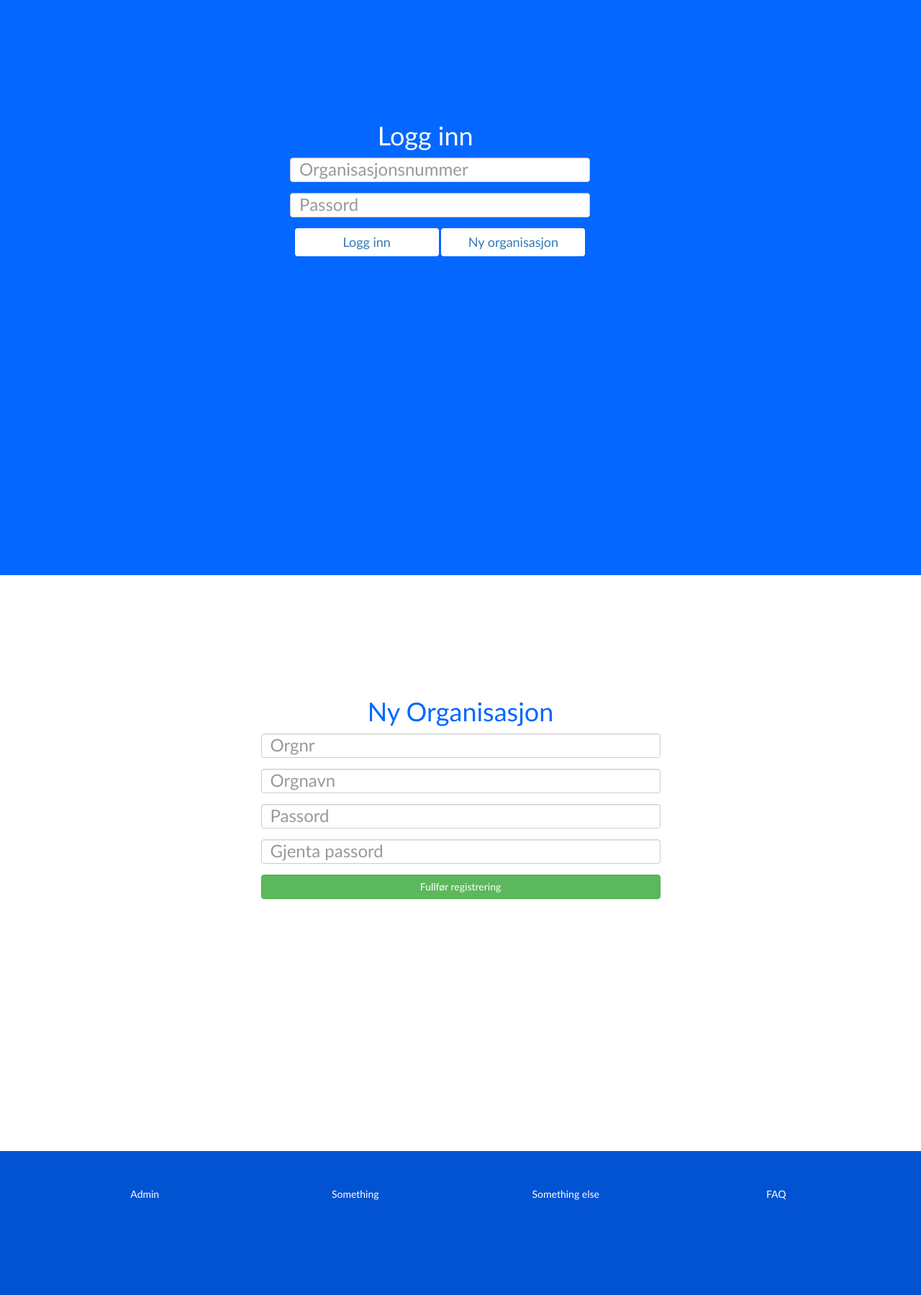
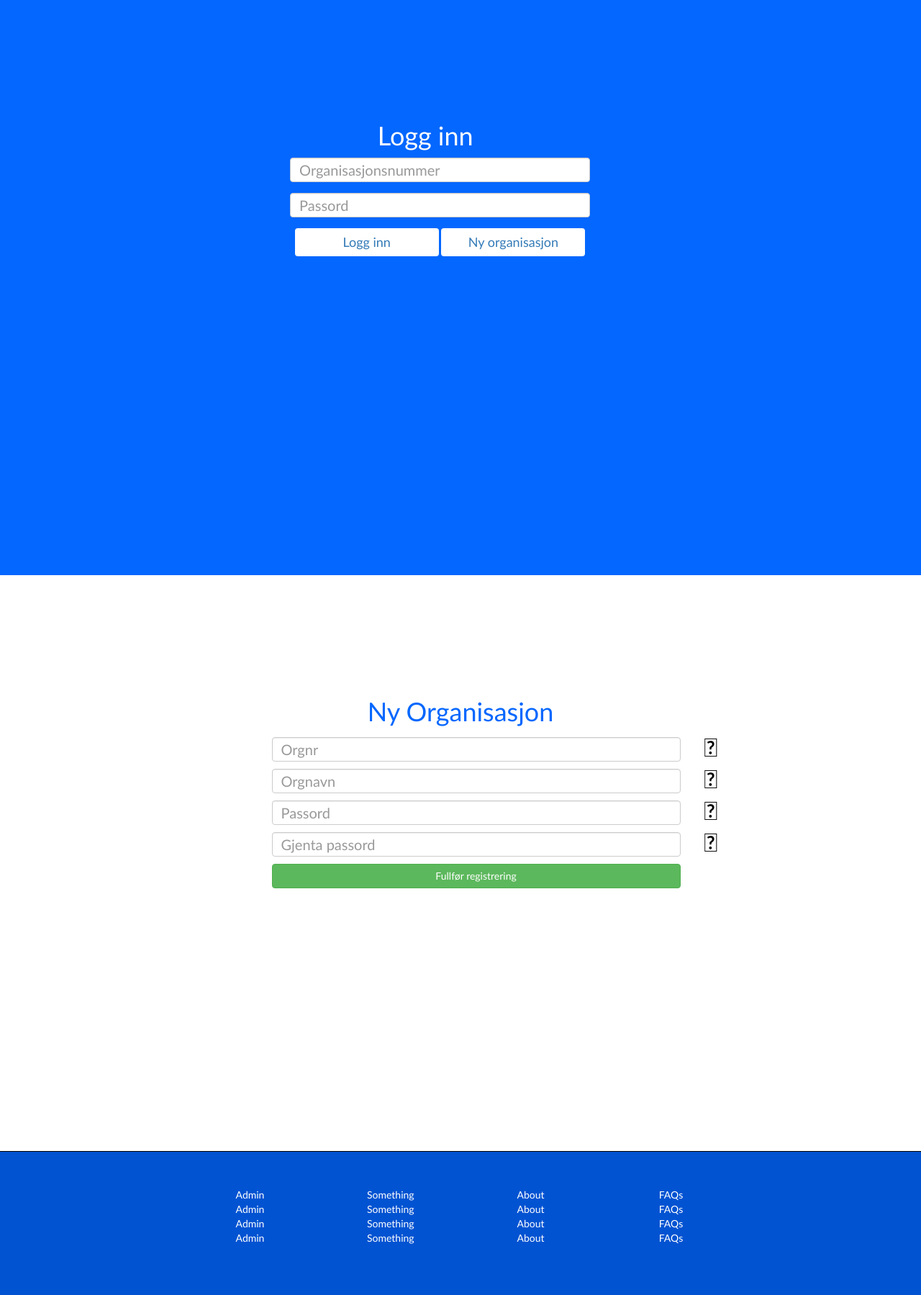
Before and after one commit to lavhmrps/SharityCRM, a PHP site: page / in a window 1280 px wide. Shown: the part 801-2600 px from the top of the page at 72% size. Run offline with PHP 8.4, Linux system fonts and the light colour scheme; some libraries are stand-ins or nearby versions.

Commit message:
endring i footer og glyphicons
husker ikke nøyaktig hva..

```diff
--- a/css/main.css
+++ b/css/main.css
@@ -177,6 +177,7 @@ body{
 	height:200px;
 	background-color: #0153D2;
 	overflow-y:hidden;
+	border-top:1px solid black;
 }
 
 #indexfooter a{
@@ -187,7 +188,13 @@ body{
 	padding:50px;
 }
 
-
+#copyrightcontainer{
+	color:white;
+}
+input[id="orgIDs"],input[id="orgNames"],input[id="newPasswds"],input[id="rptPasswds"]{
+	margin-top: 5px;
+	margin-bottom: 5px;
+}
 
 /******************** DIFFERENT MEDIAS ********************/
 @media screen and (max-width: 1200px) {
@@ -309,8 +316,8 @@ h1{
 
 
 /******************** GLYPHICONS ********************/
-span.glyphicon-asterisk, span.glyphicon-user {
-	color: #FFF;
+span.glyphicon-ok-sign, span.glyphicon-remove-sign {
+	color: #000;
 	font-size: 2.5em;
 }
 
@@ -343,7 +350,7 @@ span.glyphicon-asterisk, span.glyphicon-user {
 }
 
 input[type="text"], input[type="password"],#inputTextarea, input[type="tel"]{
-	font-size: 24px;
+	font-size: 20px;
 }
 
 #orgName, #orgID, #newPasswd, #rptPasswd, #adr,  #zip, #tlfnmbr, #accountnmbr{
@@ -359,7 +366,7 @@ input[type="text"], input[type="password"],#inputTextarea, input[type="tel"]{
 }
 
 #inputTextarea{
-	font-size: 24px;
+	font-size: 20px;
 }
 
 #orgName.form-control::-webkit-input-placeholder, #orgID.form-control::-webkit-input-placeholder, #newPasswd.form-control::-webkit-input-placeholder, #rptPasswd.form-control::-webkit-input-placeholder {
@@ -550,6 +557,7 @@ input[id=aboutProj]:focus{
 
 #completeReg{
 	width:100%;
+	margin-top: 5px;
 }
 
 #linkbutton{
--- a/index.php
+++ b/index.php
@@ -154,30 +154,52 @@ include 'connect.php';
 								<div class="row">
 									<div class="col-md-3"></div>
 
-									<div class="col-md-6" id="inputforms">
+									<div class="col-md-7" id="inputforms">
 
 										<div class="form-group">
-
+											<div class="col-md-11">
 												<input type="tel" class="form-control" name="reg_organizationNr" id="orgIDs" placeholder="Orgnr">
 											</div>
+											<div class="col-md-1">
+												<span class="glyphicon glyphicon-ok-sign"></span>
+											</div>
+										</div>
 										<div class="form-group">
+											<div class="col-md-11">
 												<input type="text" class="form-control" name="reg_name" id="orgNames" placeholder="Orgnavn">
 											</div>
+											<div class="col-md-1">
+												<span class="glyphicon glyphicon-ok-sign"></span>
+											</div>
+										</div>
 										<div class="form-group">
+											<div class="col-md-11">
 												<input type="password" class="form-control" name="reg_password" id="newPasswds" placeholder="Passord">
 											</div>
+											<div class="col-md-1">
+												<span class="glyphicon glyphicon-ok-sign"></span>
+											</div>
+										</div>
 										<div class="form-group">
+											<div class="col-md-11">
 												<input type="password" class="form-control" name="reg_password2" id="rptPasswds" placeholder="Gjenta passord">
+											</div>
+											<div class="col-md-1">
+												<span class="glyphicon glyphicon-ok-sign"></span>
+											</div>
 										</div>
 
 										<div class="form-group">
+											<div class="col-md-11">
 												<button  class="btn btn-success" name="complete_registration" id="completeReg">
 													Fullfør registrering
 												</button>
 											</div>
+											<div class="col-md-1"></div>
+										</div>
 									</div>
 
-									<div class="col-md-3"></div>
+									<div class="col-md-2"></div>
 								</div>
 
 							</form>
@@ -191,24 +213,74 @@ include 'connect.php';
 						<div class="row">
 
 
+							<div class="col-md-2" id="footerpadding"></div>
+							<div class="col-md-2" id="footerpadding">
 
-						<div class="col-md-3" id="footerpadding">
+								<div class="col-md-12">
+									<a href="loginAdmin.php">Admin </a>
+								</div>
+								<div class="col-md-12">
+									<a href="#">Admin </a>
+								</div>
+								<div class="col-md-12">
+									<a href="#">Admin </a>
+								</div>
+								<div class="col-md-12">
+									<a href="#">Admin </a>
+								</div>
+							</div>
 
-								<a href="loginAdmin.php">Admin </a>
+							<div class="col-md-2" id="footerpadding">
+								<div class="col-md-12">
+									<a href="loginAdmin.php">Something </a>
+								</div>
+								<div class="col-md-12">
+									<a href="loginAdmin.php">Something </a>
+								</div>
+								<div class="col-md-12">
+									<a href="loginAdmin.php">Something </a>
+								</div>
+								<div class="col-md-12">
+									<a href="loginAdmin.php">Something </a>
+								</div>
 
 							</div>
-							<div class="col-md-3" id="footerpadding">
-								<a href="loginAdmin.php">Something </a>
+							<div class="col-md-2" id="footerpadding">
+								<div class="col-md-12">
+									<a href="loginAdmin.php">About </a>
 								</div>
-							<div class="col-md-3" id="footerpadding">
-								<a href="loginAdmin.php">Something else </a>
+								<div class="col-md-12">
+									<a href="loginAdmin.php">About </a>
 								</div>
-							<div class="col-md-3" id="footerpadding">
-								<a href="loginAdmin.php">FAQ </a>
+								<div class="col-md-12">
+									<a href="loginAdmin.php">About </a>
 								</div>
+								<div class="col-md-12">
+									<a href="loginAdmin.php">About </a>
+								</div>
+							</div>
+							<div class="col-md-2" id="footerpadding">
+								<div class="col-md-12">
+									<a href="loginAdmin.php">FAQs </a>
+								</div>
+								<div class="col-md-12">
+									<a href="loginAdmin.php">FAQs </a>
+								</div>
+								<div class="col-md-12">
+									<a href="loginAdmin.php">FAQs </a>
+								</div>
+								<div class="col-md-12">
+									<a href="loginAdmin.php">FAQs </a>
+								</div>
+
+							</div>
+							<div class="col-md-2" id="footerpadding"></div>
 
 
 						</div>
+					</div>
+					<div id="copyrightcontainer">
+
 					</div>
 				</div>
 			</div>
```
Lines whose indentation alone changed are shown as unchanged.
